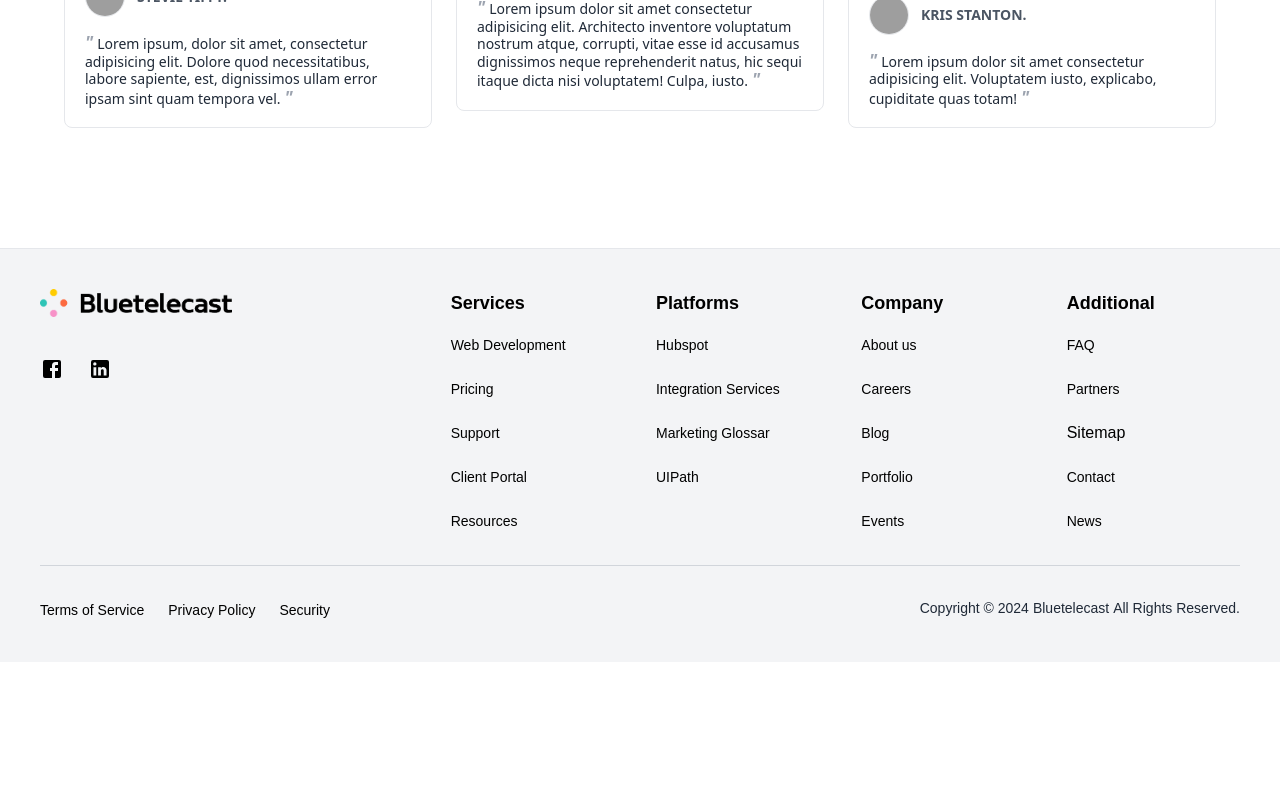
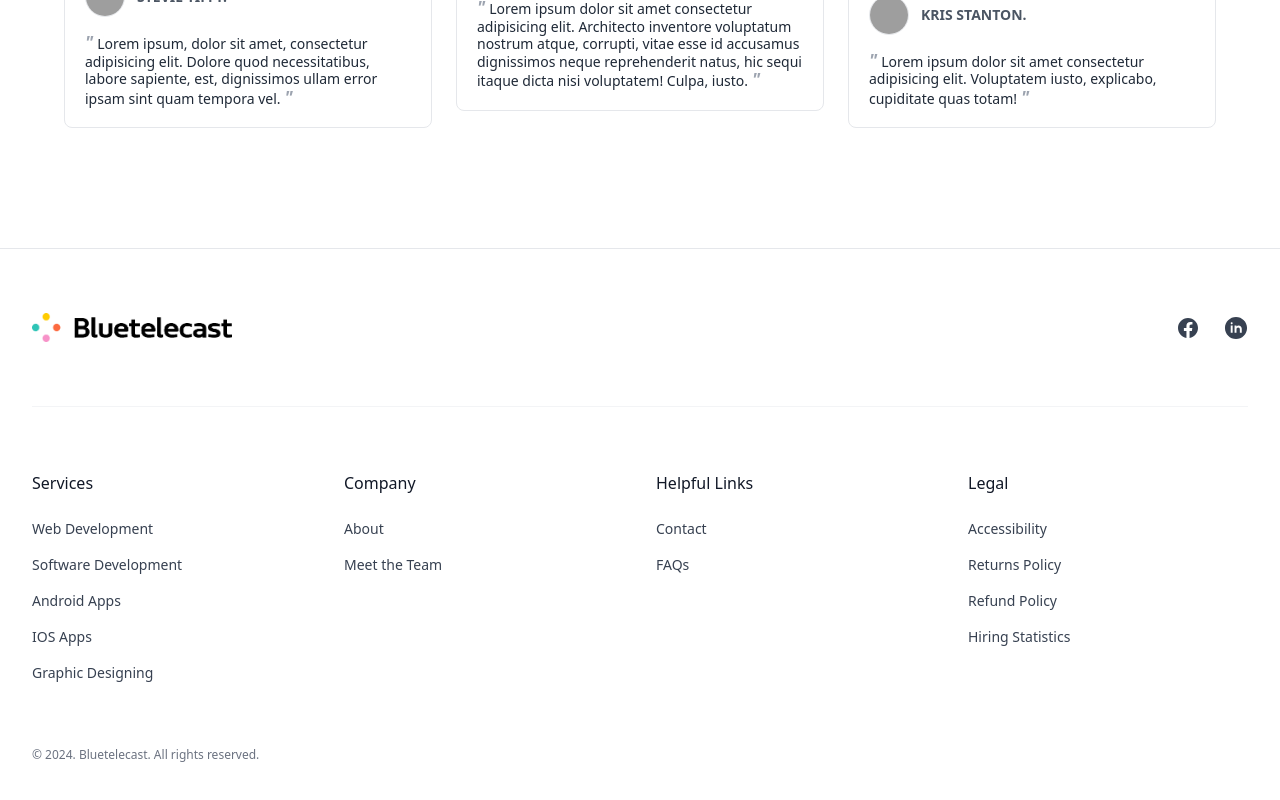
Before and after one commit to haiderzamanusafxay/bluetelecast, a React (Vite) app: page / in a window 1280 px wide. Shown: the part 4181-4981 px from the top of the page. Before the commit the page ends 4843 px from the top, so only its background shows below. Built offline with nearby package versions, Linux system fonts and the light colour scheme; grey boxes are pictures that could not be loaded.

Commit message:
updated the footer and made other changes

```diff
--- a/src/components/Footer.jsx
+++ b/src/components/Footer.jsx
@@ -3,312 +3,220 @@ import React from "react";
 const Footer = () => {
   return (
     <>
-      <footer className="font-[sans-serif] p-10 bg-gray-100">
-        <div className="grid grid-cols-1 sm:grid-cols-2 md:grid-cols-3 xl:grid-cols-6 gap-8">
-          <div className="xl:col-span-2">
-            <a href="javascript:void(0)">
-              <img
-                src="../../assets/bluetelecast.png"
-                alt="logo"
-                className="w-48"
-              />
-            </a>
-            <ul className="mt-10 flex space-x-6">
+      <footer className="bg-white">
+        <div className="mx-auto max-w-screen-xl space-y-8 px-4 py-16 sm:px-6 lg:space-y-16 lg:px-8">
+          <div className="sm:flex sm:items-center sm:justify-between">
+            <div className="text-teal-600">
+              <img src="../../assets/bluetelecast.png" alt="" width="200" />
+            </div>
+
+            <ul className="mt-8 flex justify-start gap-6 sm:mt-0 sm:justify-end">
               <li>
-                <a href="#fb">
+                <a
+                  href="#"
+                  rel="noreferrer"
+                  target="_blank"
+                  className="text-gray-700 transition hover:opacity-75"
+                >
+                  <span className="sr-only">Facebook</span>
+
                   <svg
-                    xmlns="http://www.w3.org/2000/svg"
-                    fill="none"
-                    className="fill-black hover:fill-blue-700 w-6 h-6"
+                    className="h-6 w-6"
+                    fill="currentColor"
                     viewBox="0 0 24 24"
+                    aria-hidden="true"
                   >
                     <path
-                      fill-rule="evenodd"
-                      d="M19 3H5a2 2 0 0 0-2 2v14a2 2 0 0 0 2 2h7v-7h-2v-3h2V8.5A3.5 3.5 0 0 1 15.5 5H18v3h-2a1 1 0 0 0-1 1v2h3v3h-3v7h4a2 2 0 0 0 2-2V5a2 2 0 0 0-2-2z"
-                      clip-rule="evenodd"
+                      fillRule="evenodd"
+                      d="M22 12c0-5.523-4.477-10-10-10S2 6.477 2 12c0 4.991 3.657 9.128 8.438 9.878v-6.987h-2.54V12h2.54V9.797c0-2.506 1.492-3.89 3.777-3.89 1.094 0 2.238.195 2.238.195v2.46h-1.26c-1.243 0-1.63.771-1.63 1.562V12h2.773l-.443 2.89h-2.33v6.988C18.343 21.128 22 16.991 22 12z"
+                      clipRule="evenodd"
                     />
                   </svg>
                 </a>
               </li>
+
               <li>
                 <a
-                  href="https://www.linkedin.com/company/bluetelecast-software-company/"
+                  href="#"
+                  rel="noreferrer"
                   target="_blank"
+                  className="text-gray-700 transition hover:opacity-75"
                 >
+                  <span className="sr-only">Twitter</span>
                   <svg
                     xmlns="http://www.w3.org/2000/svg"
-                    fill="none"
-                    className="fill-black hover:fill-blue-700 w-6 h-6"
-                    viewBox="0 0 24 24"
+                    x="0px"
+                    y="0px"
+                    className="h-6 w-6"
+                    fill="currentColor"
+                    viewBox="0 0 50 50"
                   >
-                    <path
-                      fill-rule="evenodd"
-                      d="M21 5a2 2 0 0 0-2-2H5a2 2 0 0 0-2 2v14a2 2 0 0 0 2 2h14a2 2 0 0 0 2-2V5zm-2.5 8.2v5.3h-2.79v-4.93a1.4 1.4 0 0 0-1.4-1.4c-.77 0-1.39.63-1.39 1.4v4.93h-2.79v-8.37h2.79v1.11c.48-.78 1.47-1.3 2.32-1.3 1.8 0 3.26 1.46 3.26 3.26zM6.88 8.56a1.686 1.686 0 0 0 0-3.37 1.69 1.69 0 0 0-1.69 1.69c0 .93.76 1.68 1.69 1.68zm1.39 1.57v8.37H5.5v-8.37h2.77z"
-                      clip-rule="evenodd"
-                    />
+                    <path d="M25,2C12.318,2,2,12.317,2,25s10.318,23,23,23s23-10.317,23-23S37.682,2,25,2z M18,35h-4V20h4V35z M16,17 c-1.105,0-2-0.895-2-2c0-1.105,0.895-2,2-2s2,0.895,2,2C18,16.105,17.105,17,16,17z M37,35h-4v-5v-2.5c0-1.925-1.575-3.5-3.5-3.5 S26,25.575,26,27.5V35h-4V20h4v1.816C27.168,20.694,28.752,20,30.5,20c3.59,0,6.5,2.91,6.5,6.5V35z"></path>
                   </svg>
                 </a>
               </li>
             </ul>
           </div>
+
+          <div className="grid grid-cols-1 gap-8 border-t border-gray-100 pt-8 sm:grid-cols-2 lg:grid-cols-4 lg:pt-16">
             <div>
-            <h4 className="text-black font-semibold text-lg relative max-sm:cursor-pointer">
-              Services{" "}
-            </h4>
-            <ul className="mt-4 space-y-5">
+              <p className="font-medium text-gray-900">Services</p>
+
+              <ul className="mt-6 space-y-4 text-sm">
                 <li>
                   <a
-                  href="javascript:void(0)"
-                  className="hover:text-blue-700 text-black text-sm"
+                    href="#"
+                    className="text-gray-700 transition hover:opacity-75"
                   >
-                  Web Development
+                    {" "}
+                    Web Development{" "}
                   </a>
                 </li>
+
                 <li>
                   <a
-                  href="javascript:void(0)"
-                  className="hover:text-blue-700 text-black text-sm"
+                    href="#"
+                    className="text-gray-700 transition hover:opacity-75"
                   >
-                  Pricing
+                    {" "}
+                    Software Development{" "}
                   </a>
                 </li>
+
                 <li>
                   <a
-                  href="javascript:void(0)"
-                  className="hover:text-blue-700 text-black text-sm"
+                    href="#"
+                    className="text-gray-700 transition hover:opacity-75"
                   >
-                  Support
+                    {" "}
+                    Android Apps{" "}
                   </a>
                 </li>
+
                 <li>
                   <a
-                  href="javascript:void(0)"
-                  className="hover:text-blue-700 text-black text-sm"
+                    href="#"
+                    className="text-gray-700 transition hover:opacity-75"
                   >
-                  Client Portal
+                    {" "}
+                    IOS Apps{" "}
                   </a>
                 </li>
+
                 <li>
                   <a
-                  href="javascript:void(0)"
-                  className="hover:text-blue-700 text-black text-sm"
+                    href="#"
+                    className="text-gray-700 transition hover:opacity-75"
                   >
-                  Resources
+                    {" "}
+                    Graphic Designing{" "}
                   </a>
                 </li>
               </ul>
             </div>
+
             <div>
-            <h4 className="text-black font-semibold text-lg relative max-sm:cursor-pointer">
-              Platforms{" "}
-              <svg
-                xmlns="http://www.w3.org/2000/svg"
-                width="16px"
-                height="16px"
-                className="sm:hidden absolute right-0 top-1 fill-black"
-                viewBox="0 0 24 24"
-              >
-                <path
-                  d="M12 16a1 1 0 0 1-.71-.29l-6-6a1 1 0 0 1 1.42-1.42l5.29 5.3 5.29-5.29a1 1 0 0 1 1.41 1.41l-6 6a1 1 0 0 1-.7.29z"
-                  data-name="16"
-                  data-original="#000000"
-                ></path>
-              </svg>
-            </h4>
-            <ul className="space-y-5 mt-4 max-sm:hidden">
+              <p className="font-medium text-gray-900">Company</p>
+
+              <ul className="mt-6 space-y-4 text-sm">
                 <li>
                   <a
-                  href="javascript:void(0)"
-                  className="hover:text-blue-700 text-black text-sm"
+                    href="#"
+                    className="text-gray-700 transition hover:opacity-75"
                   >
-                  Hubspot
+                    {" "}
+                    About{" "}
                   </a>
                 </li>
+
                 <li>
                   <a
-                  href="javascript:void(0)"
-                  className="hover:text-blue-700 text-black text-sm"
+                    href="#"
+                    className="text-gray-700 transition hover:opacity-75"
                   >
-                  Integration Services
-                </a>
-              </li>
-              <li>
-                <a
-                  href="javascript:void(0)"
-                  className="hover:text-blue-700 text-black text-sm"
-                >
-                  Marketing Glossar
-                </a>
-              </li>
-              <li>
-                <a
-                  href="javascript:void(0)"
-                  className="hover:text-blue-700 text-black text-sm"
-                >
-                  UIPath
+                    {" "}
+                    Meet the Team{" "}
                   </a>
                 </li>
               </ul>
             </div>
+
             <div>
-            <h4 className="text-black font-semibold text-lg relative max-sm:cursor-pointer">
-              Company{" "}
-              <svg
-                xmlns="http://www.w3.org/2000/svg"
-                width="16px"
-                height="16px"
-                className="sm:hidden absolute right-0 top-1 fill-black"
-                viewBox="0 0 24 24"
-              >
-                <path
-                  d="M12 16a1 1 0 0 1-.71-.29l-6-6a1 1 0 0 1 1.42-1.42l5.29 5.3 5.29-5.29a1 1 0 0 1 1.41 1.41l-6 6a1 1 0 0 1-.7.29z"
-                  data-name="16"
-                  data-original="#000000"
-                ></path>
-              </svg>
-            </h4>
-            <ul className="space-y-5 mt-4 max-sm:hidden">
+              <p className="font-medium text-gray-900">Helpful Links</p>
+
+              <ul className="mt-6 space-y-4 text-sm">
                 <li>
                   <a
-                  href="javascript:void(0)"
-                  className="hover:text-blue-700 text-black text-sm"
+                    href="#"
+                    className="text-gray-700 transition hover:opacity-75"
                   >
-                  About us
+                    {" "}
+                    Contact{" "}
                   </a>
                 </li>
+
                 <li>
                   <a
-                  href="javascript:void(0)"
-                  className="hover:text-blue-700 text-black text-sm"
+                    href="#"
+                    className="text-gray-700 transition hover:opacity-75"
                   >
-                  Careers
-                </a>
-              </li>
-              <li>
-                <a
-                  href="javascript:void(0)"
-                  className="hover:text-blue-700 text-black text-sm"
-                >
-                  Blog
-                </a>
-              </li>
-              <li>
-                <a
-                  href="javascript:void(0)"
-                  className="hover:text-blue-700 text-black text-sm"
-                >
-                  Portfolio
-                </a>
-              </li>
-              <li>
-                <a
-                  href="javascript:void(0)"
-                  className="hover:text-blue-700 text-black text-sm"
-                >
-                  Events
+                    {" "}
+                    FAQs{" "}
                   </a>
                 </li>
               </ul>
             </div>
+
             <div>
-            <h4 className="text-black font-semibold text-lg relative max-sm:cursor-pointer">
-              Additional{" "}
-              <svg
-                xmlns="http://www.w3.org/2000/svg"
-                width="16px"
-                height="16px"
-                className="sm:hidden absolute right-0 top-1 fill-black"
-                viewBox="0 0 24 24"
-              >
-                <path
-                  d="M12 16a1 1 0 0 1-.71-.29l-6-6a1 1 0 0 1 1.42-1.42l5.29 5.3 5.29-5.29a1 1 0 0 1 1.41 1.41l-6 6a1 1 0 0 1-.7.29z"
-                  data-name="16"
-                  data-original="#000000"
-                ></path>
-              </svg>
-            </h4>
-            <ul className="space-y-5 mt-4 max-sm:hidden">
+              <p className="font-medium text-gray-900">Legal</p>
+
+              <ul className="mt-6 space-y-4 text-sm">
                 <li>
                   <a
-                  href="javascript:void(0)"
-                  className="hover:text-blue-700 text-black text-sm"
+                    href="#"
+                    className="text-gray-700 transition hover:opacity-75"
                   >
-                  FAQ
+                    {" "}
+                    Accessibility{" "}
                   </a>
                 </li>
+
                 <li>
                   <a
-                  href="javascript:void(0)"
-                  className="hover:text-blue-700 text-black text-sm"
+                    href="#"
+                    className="text-gray-700 transition hover:opacity-75"
                   >
-                  Partners
+                    {" "}
+                    Returns Policy{" "}
                   </a>
                 </li>
+
                 <li>
                   <a
-                  href="javascript:void(0)"
-                  className="hover:text-blue-700 text-blacktext-sm"
+                    href="#"
+                    className="text-gray-700 transition hover:opacity-75"
                   >
-                  Sitemap
+                    {" "}
+                    Refund Policy{" "}
                   </a>
                 </li>
+
                 <li>
                   <a
-                  href="javascript:void(0)"
-                  className="hover:text-blue-700 text-black text-sm"
+                    href="#"
+                    className="text-gray-700 transition hover:opacity-75"
                   >
-                  Contact
-                </a>
-              </li>
-              <li>
-                <a
-                  href="javascript:void(0)"
-                  className="hover:text-blue-700 text-black text-sm"
-                >
-                  News
+                    {" "}
+                    Hiring Statistics{" "}
                   </a>
                 </li>
               </ul>
             </div>
           </div>
-        <hr className="mt-8 border-gray-300" />
-        <div className="md:flex md:item-center mt-8">
-          <ul className="md:flex md:space-x-6 max-md:space-y-2">
-            <li>
-              <a
-                href="javascript:void(0)"
-                className="hover:text-blue-700 text-black text-sm"
-              >
-                Terms of Service
-              </a>
-            </li>
-            <li>
-              <a
-                href="javascript:void(0)"
-                className="hover:text-blue-700 text-black text-sm"
-              >
-                Privacy Policy
-              </a>
-            </li>
-            <li>
-              <a
-                href="javascript:void(0)"
-                className="hover:text-blue-700 text-black text-sm"
-              >
-                Security
-              </a>
-            </li>
-          </ul>
-          <p className="text-gray-800 text-sm ml-auto max-md:mt-5">
-            Copyright © {new Date().getFullYear()}
-            <a
-              href="https://readymadeui.com/"
-              target="_blank"
-              className="hover:underline mx-1"
-            >
-              Bluetelecast
-            </a>
-            All Rights Reserved.
+
+          <p className="text-xs text-gray-500">
+            &copy; {new Date().getFullYear()}. Bluetelecast. All rights
+            reserved.
           </p>
         </div>
       </footer>
--- a/src/sections/Testimonials.jsx
+++ b/src/sections/Testimonials.jsx
@@ -3,7 +3,7 @@ import React from "react";
 const Testimonials = () => {
   return (
     <>
-      <div className="min-w-screen min-h-screen bg-gray-50 flex items-center justify-center">
+      <div className="min-w-screen min-h-screen md:bg-gray-100 flex items-center justify-center">
         <div className="w-full bg-white border-t border-b border-gray-200 px-5 py-16 md:py-24 text-gray-800">
           <div className="w-full max-w-6xl mx-auto">
             <div className="text-center max-w-xl mx-auto">
```
Lines whose indentation alone changed are shown as unchanged.
